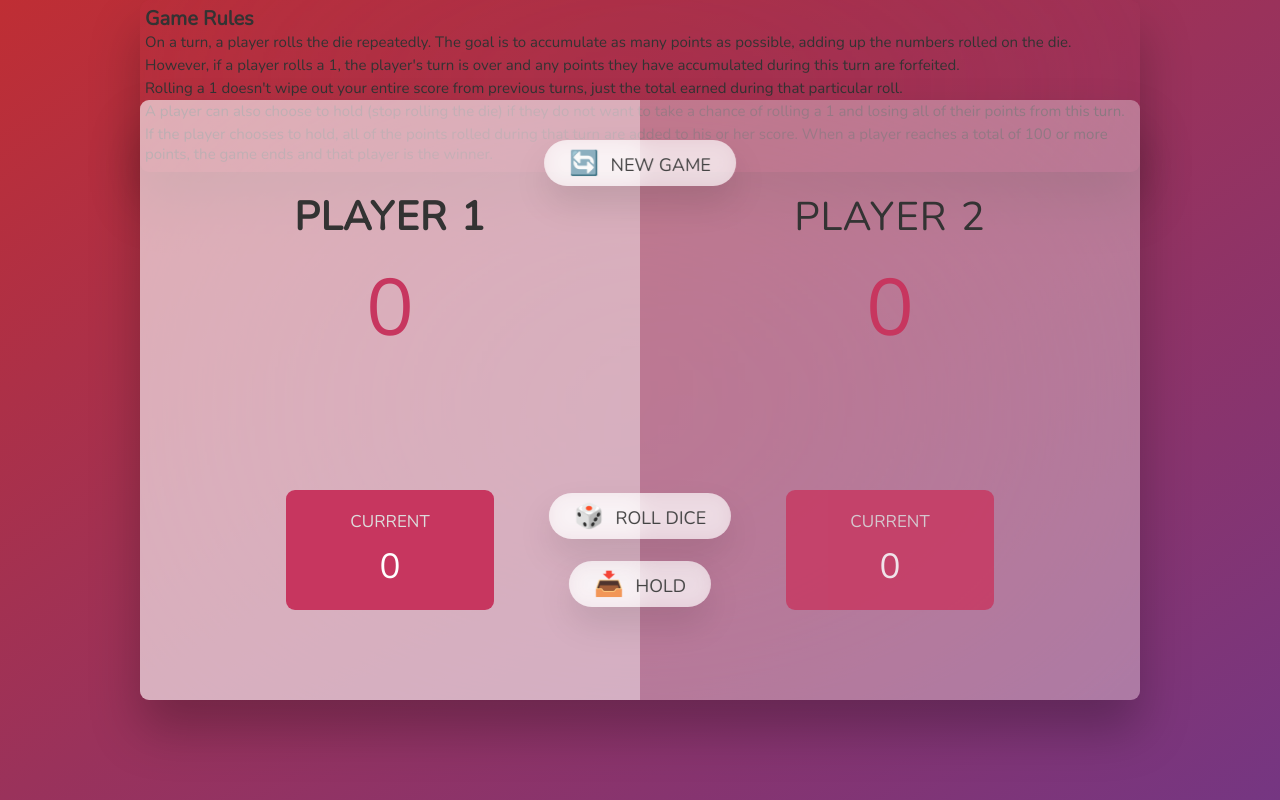
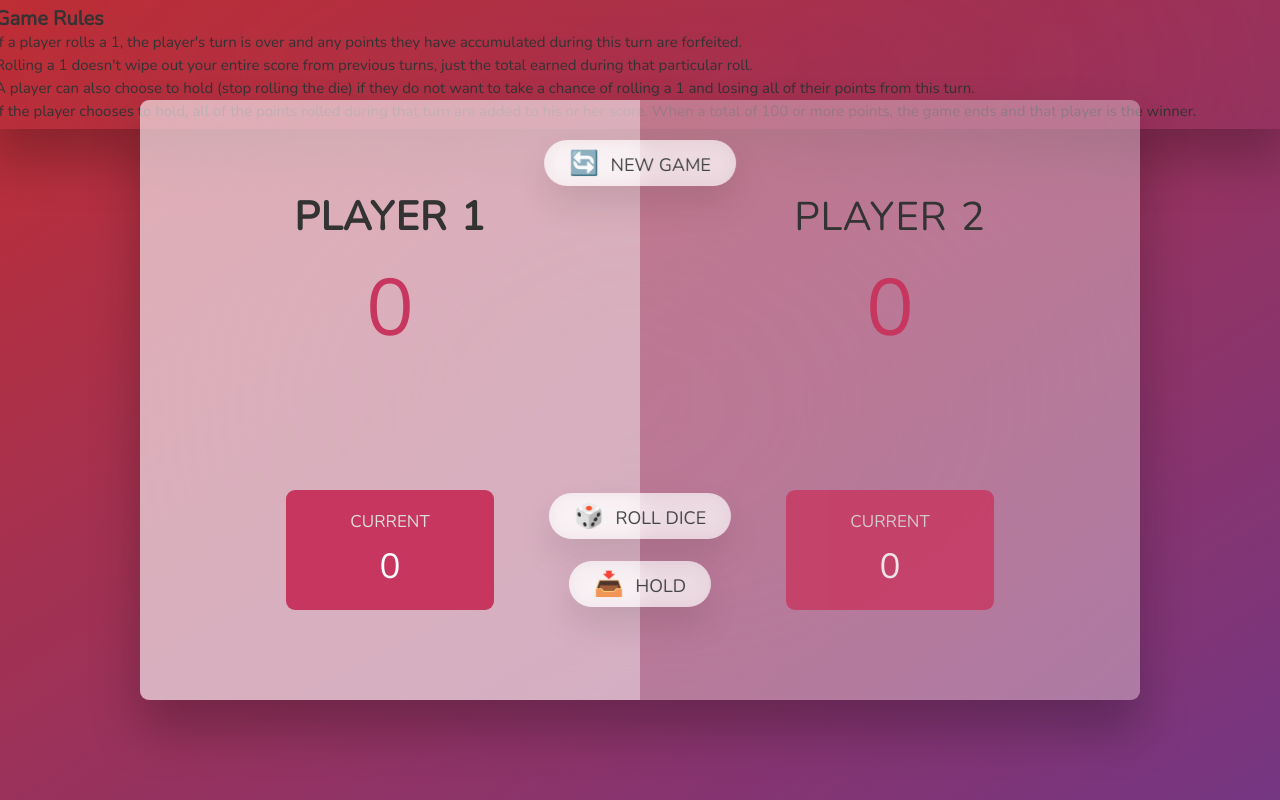
Before and after one commit to scorfu/learning-projects, a plain HTML site: page index.html in a window 1280 px wide. Drawn offline with nearby package versions, Linux system fonts and the light colour scheme.

Commit message:
small adjustments

```diff
--- a/index.html
+++ b/index.html
@@ -12,11 +12,7 @@
     <div class="rules">
       <h1>Game Rules</h1>
       <p>
-        On a turn, a player rolls the die repeatedly. The goal is to accumulate
-        as many points as possible, adding up the numbers rolled on the die.
-      </p>
-      <p>
-        However, if a player rolls a 1, the player's turn is over and any points
+        If a player rolls a 1, the player's turn is over and any points
         they have accumulated during this turn are forfeited.
       </p>
       <p>
@@ -30,7 +26,7 @@
       </p>
       <p>
         If the player chooses to hold, all of the points rolled during that turn
-        are added to his or her score. When a player reaches a total of 100 or
+        are added to his or her score. When a total of 100 or
         more points, the game ends and that player is the winner.
       </p>
     </div>
--- a/style.css
+++ b/style.css
@@ -176,7 +176,7 @@ main {
   align-self: flex-start;
   position: fixed;
   z-index: 0;
-  width: 100rem;
+  width: 130rem;
   background-color: rgba(255, 255, 255, 0);
   backdrop-filter: blur(200px);
   filter: blur();
```
